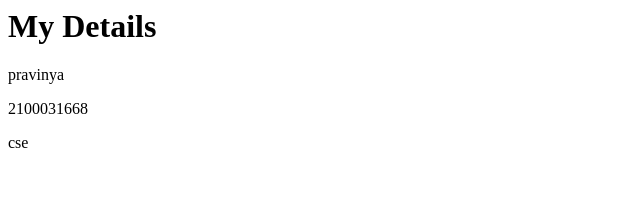
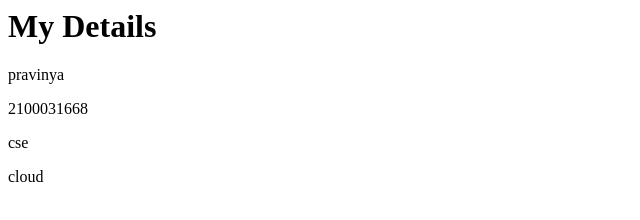
Before and after one commit to 2100031668/aboutme, a plain HTML site: page index.html in a window 1280 px wide. Shown: the full height of the page, 0-640 px from the left. Drawn offline with Linux system fonts and the light colour scheme.

Commit message:
details are added

```diff
--- a/index.html
+++ b/index.html
@@ -6,5 +6,6 @@
 <p> pravinya </p>
 <p> 2100031668 </p>
 <p> cse </p>
+<p>cloud </p>
 </body>
 </html>
```
